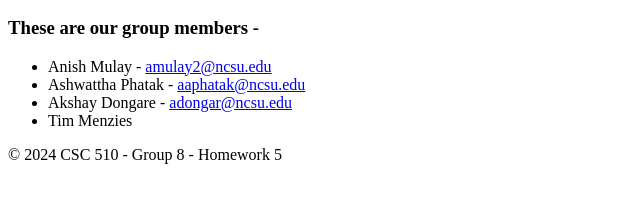
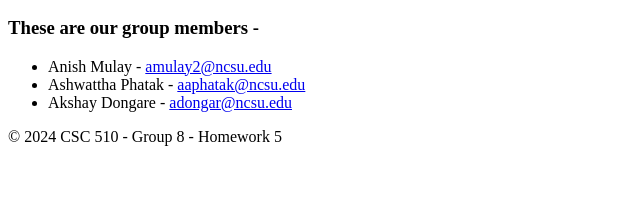
Before and after one commit to AMAPAD/CSC510-HW5, a plain HTML site: page index.html in a window 1280 px wide. Shown: the part 110-312 px from the top of the page, without its empty margins (0-640 px from the left). Drawn offline with Linux system fonts and the light colour scheme.

Commit message:
Reverting changes

```diff
--- a/index.html
+++ b/index.html
@@ -16,7 +16,6 @@
         <li>Anish Mulay - <a href="mailto:amulay2@ncsu.edu">amulay2@ncsu.edu</a></li>
         <li>Ashwattha Phatak - <a href="mailto:aaphatak@ncsu.edu">aaphatak@ncsu.edu</a></li>
         <li>Akshay Dongare - <a href="mailto:adongar@ncsu.edu">adongar@ncsu.edu</a></li>
-        <li> Tim Menzies </li>
     </ul>
 
     <footer>
```
